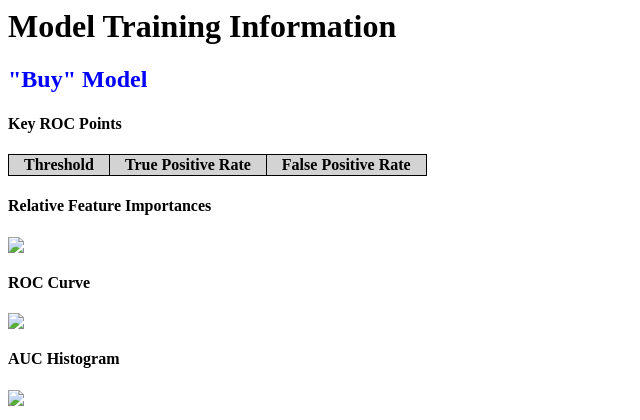
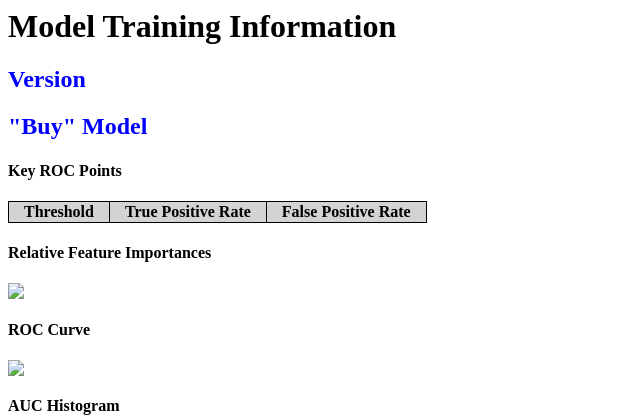
Before and after one commit to emw314159/badass_tools_from_emily, a Django app: page /phoenix/information in a window 1280 px wide. Shown: the top 420 px of the page, without its empty margins (0-640 px from the left). Run offline with Django 3.2, Linux system fonts and the light colour scheme; lists and menus that the app fills with data are empty; some libraries are stand-ins or nearby versions.

Commit message:
Added annotation and version information.

```diff
--- a/web_apps/stocks/phoenix/static/phoenix_index.css
+++ b/web_apps/stocks/phoenix/static/phoenix_index.css
@@ -1,6 +1,10 @@
 
 .date-text {
     color : blue;
+}
+
+.obnoxious-text {
+    color : purple;
 }
 
 .potential-actions {
--- a/web_apps/stocks/phoenix/templates/phoenix_index.html
+++ b/web_apps/stocks/phoenix/templates/phoenix_index.html
@@ -11,7 +11,9 @@
 <div ng-app="phoenix_app">
   <div ng-controller="phoenix_controller">
 
-    <h1>Stock Movement Predictor</h1>
+    <h1>Badass Stock Movement Predictor</h1>
+
+    <h4 class="obnoxious-text">Causal networks! Machine learning! What more can a girl want?</h4>
 
     <p>View the model production details <a href="information">here</a>.</p>
 
--- a/web_apps/stocks/phoenix/templates/phoenix_model_info.html
+++ b/web_apps/stocks/phoenix/templates/phoenix_model_info.html
@@ -17,6 +17,10 @@
   <div ng-app="phoenix_model_info_app">
     <div ng-controller="phoenix_model_info_controller">
       <h1>Model Training Information</h1>
+
+      <h2 class="model-text">Version</h2>
+
+      <p>{% verbatim %}{{data.version.version}}{% endverbatim %}</p>
 
       <h2 class="model-text">"Buy" Model</h2>
 
--- a/web_apps/stocks/phoenix/views.py
+++ b/web_apps/stocks/phoenix/views.py
@@ -12,6 +12,7 @@
 import pickle
 import datetime
 from numpy import arange
+import json
 
 #
 # weekday map
@@ -168,6 +169,13 @@
         short = pickle.load(f)
 
     #
+    # load model version
+    #
+    with open('/home/ec2-user/models/phoenix/version.json') as f:
+        version = json.load(f)
+
+
+    #
     # calculate major ROC positions
     #
     buy_ROC = get_major_ROC_points(buy)
@@ -179,6 +187,7 @@
     data = {
         'buy_ROC' : buy_ROC,
         'short_ROC' : short_ROC,
+        'version' : version,
     }
 
     return JsonResponse({'data' : data})
```
